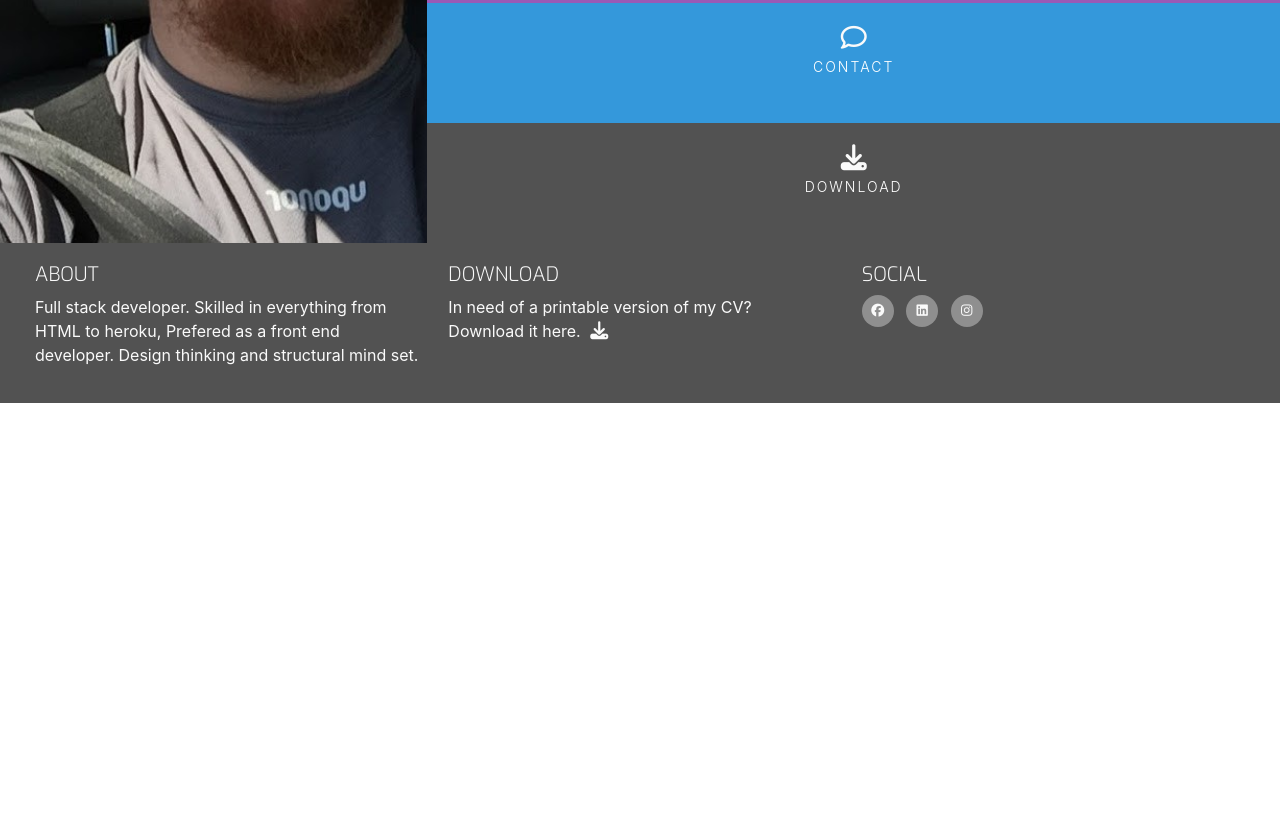
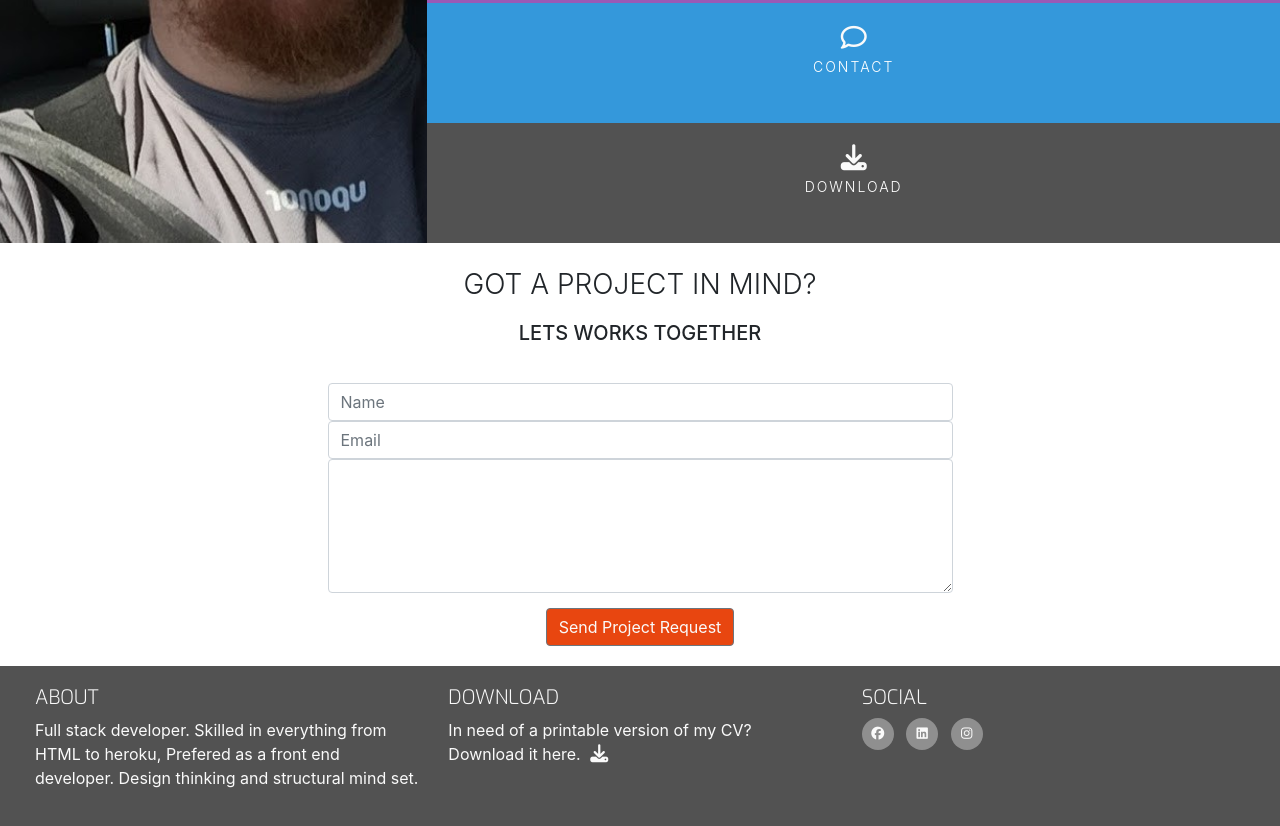
Before and after one commit to ejkington/portfolio, a plain HTML site: page contact.html in a window 1280 px wide. Shown: the part 486-1312 px from the top of the page. Before the commit the page ends 889 px from the top, so only its background shows below. Drawn offline with nearby package versions, Linux system fonts and the light colour scheme.

Commit message:
finished

```diff
--- a/assets/css/style.css
+++ b/assets/css/style.css
@@ -34,9 +34,14 @@
     background-color: #f4f4f4;
 }
 
+.bg-color-contact {
+    background-color: #fff;
+}
 /* ------------------------ Special headings/margins/text */
 
-h1,h2.h3,h4 {
+h1,
+h2.h3,
+h4 {
     margin: 0;
 }
 
@@ -70,7 +75,7 @@ h1,h2.h3,h4 {
     font-weight: 300;
     margin-top: 25px;
     margin-bottom: 40px;
-    color:black;
+    color: black;
 }
 
 /* ------------------------ Headings */
@@ -111,7 +116,9 @@ header {
     color: #fff;
 }
 
-.dl, ol, ul {
+.dl,
+ol,
+ul {
     margin-bottom: 0;
 }
 
@@ -303,7 +310,7 @@ footer {
     left: 2.5em;
     top: 3em;
     display: block;
-    font-family: "Exo" sans-serif;
+    font-family: "Exo"sans-serif;
     font-weight: 500;
     font-size: 0.8em;
     padding: 0;
@@ -325,3 +332,36 @@ footer {
 .history-items {
     margin-bottom: 30px;
 }
+
+/* ------------------------ Contact form */
+
+.contact-heading {
+    font-family: "Exo" sans-serif;
+    font-weight: 300;
+    margin-top: 25px;
+    margin-bottom: 20px;
+}
+
+.center-form {
+    padding-top: 10px;
+    margin: 0 auto;
+    max-width: 70%;
+}
+
+button[type="submit"] {
+    margin-top: 15px;
+    margin-bottom: 20px;
+    color: #fafafa;
+    background-color: #e84610;
+}
+
+/* ------------------------ Media queries */
+
+@media(min-width: 992px) {
+    .center-form {
+        padding-top: 30px;
+        min-height: 240px;
+        margin: 0 auto;
+        max-width: 50%;
+    }
+}
--- a/contact.html
+++ b/contact.html
@@ -28,17 +28,17 @@
                     <div class="col">
                         <ul id="nav" class="list-inline menucontainer">
                             <li class="col-6 col-sm-3 ui-menu-color-home list-inline-item menuitem">
-                                <a href="#" class="hvr-sweep-to-bottom"><i class="fas fa-home"></i><span>Home</span></a>
+                                <a href="index.html" class="hvr-sweep-to-bottom"><i class="fas fa-home"></i><span>Home</span></a>
                             </li>
                         </ul>
                         <ul id="nav" class="list-inline">
                             <li class="col-6 col-sm-3 ui-menu-color-resume list-inline-item menuitem">
-                                <a href="#" class="hvr-sweep-to-bottom"><i class="fas fa-graduation-cap" aria-hidden="True"></i><span>Resume</span></a>
+                                <a href="resume.html" class="hvr-sweep-to-bottom"><i class="fas fa-graduation-cap" aria-hidden="True"></i><span>Resume</span></a>
                             </li>
                         </ul>
                         <ul id="nav" class="list-inline">
                             <li class="col-6 col-sm-3 ui-menu-color-contact list-inline-item menuitem">
-                                <a href="#" class="hvr-sweep-to-bottom"><i class="fa fa-comment-o" aria-hidden="True"></i><span>Contact</span></a>
+                                <a href="contact.html" class="hvr-sweep-to-bottom"><i class="fa fa-comment-o" aria-hidden="True"></i><span>Contact</span></a>
                             </li>
                         </ul>
                         <ul id="nav" class="list-inline">
@@ -52,7 +52,30 @@
             </div>
         </div>
     </header>
-    <section>
+    <section class="container-fluid">
+        <div class="row bg-color-contact">
+            <div class="col">
+                <h3 class="contact-heading uppercase text-center">Got a project in mind?</h3>
+                <h5 class="uppercase text-center">Lets works together</h5>
+
+                <div class="center-form">
+                    <form>
+                        <input type="text" name="name" id="fullname" class="form-control" placeholder="Name"
+                         required/>
+                         <input type="email" name="" id="emailaddress" class="form-control" placeholder="Email"
+                         required/>
+                         <textarea rows="5" name="projectsummary" id="projectsummary" class="form-control" placeholder="Project discription"
+                         required>
+                        </textarea>
+                        <div class="form-row text-center">
+                            <div class="col">
+                                <button type="submit" class="btn btn-secondary">Send Project Request</button>
+                            </div>
+                        </div>
+                    </form>
+                </div>
+            </div>
+        </div>
 
     </section>
     <footer class="container-fluid">
```
Also changed, not shown: index.html (+18 -9 lines), resume.html (+26 -13 lines).
